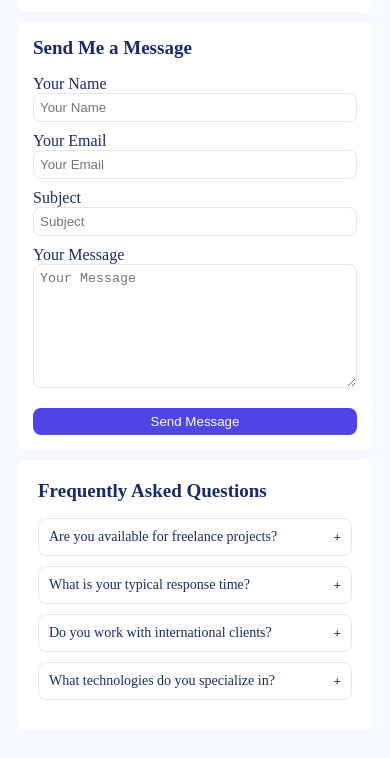
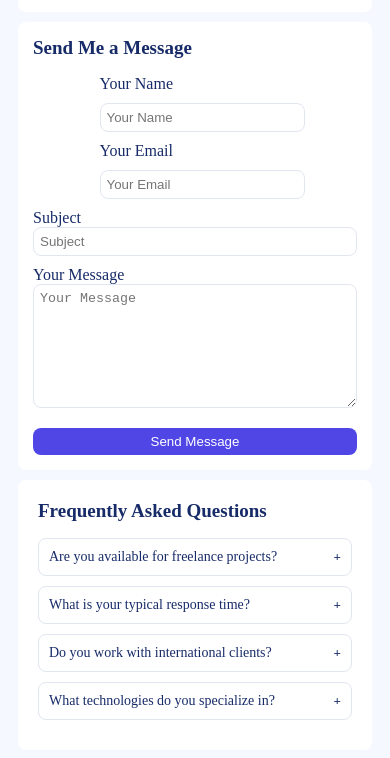
Before and after one commit to josephchiemeriadev/portfolio-app, a plain HTML site: page contact.html in a window 390 px wide. Shown: the part 1165-1923 px from the top of the page. Drawn offline with nearby package versions, Linux system fonts and the light colour scheme.

Commit message:
Little add

```diff
--- a/contact.css
+++ b/contact.css
@@ -277,7 +277,7 @@ a .twitter i {
 .input-group {
   display: flex;
   flex-direction: column;
-  width: 100%;
+  gap: 10px;
 }
 
 .subem {
@@ -423,6 +423,11 @@ summary::after {
     flex-direction: column;
     width: 100%;
   }
+
+  .input-group input {
+    width: 100%;
+    margin: auto;
+  }
   .main {
     flex-direction: column;
     margin: 10px;
```
